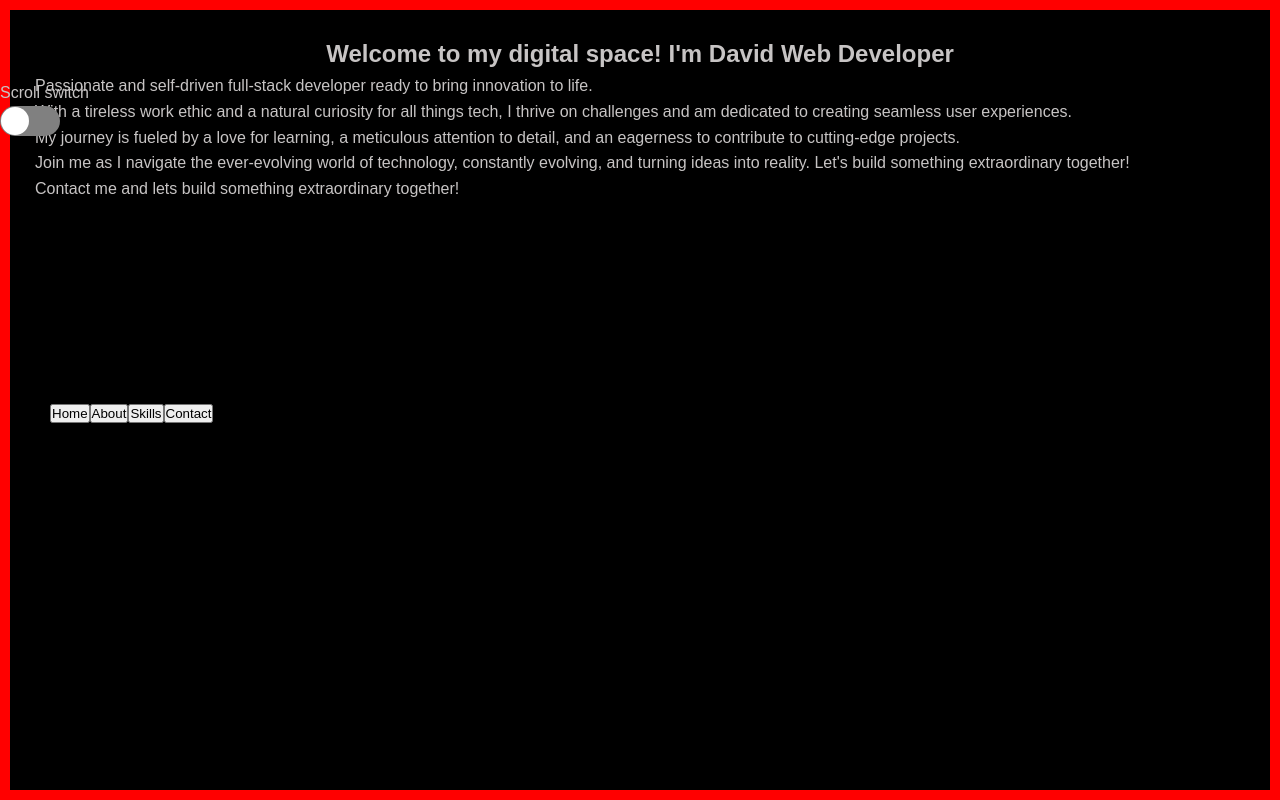
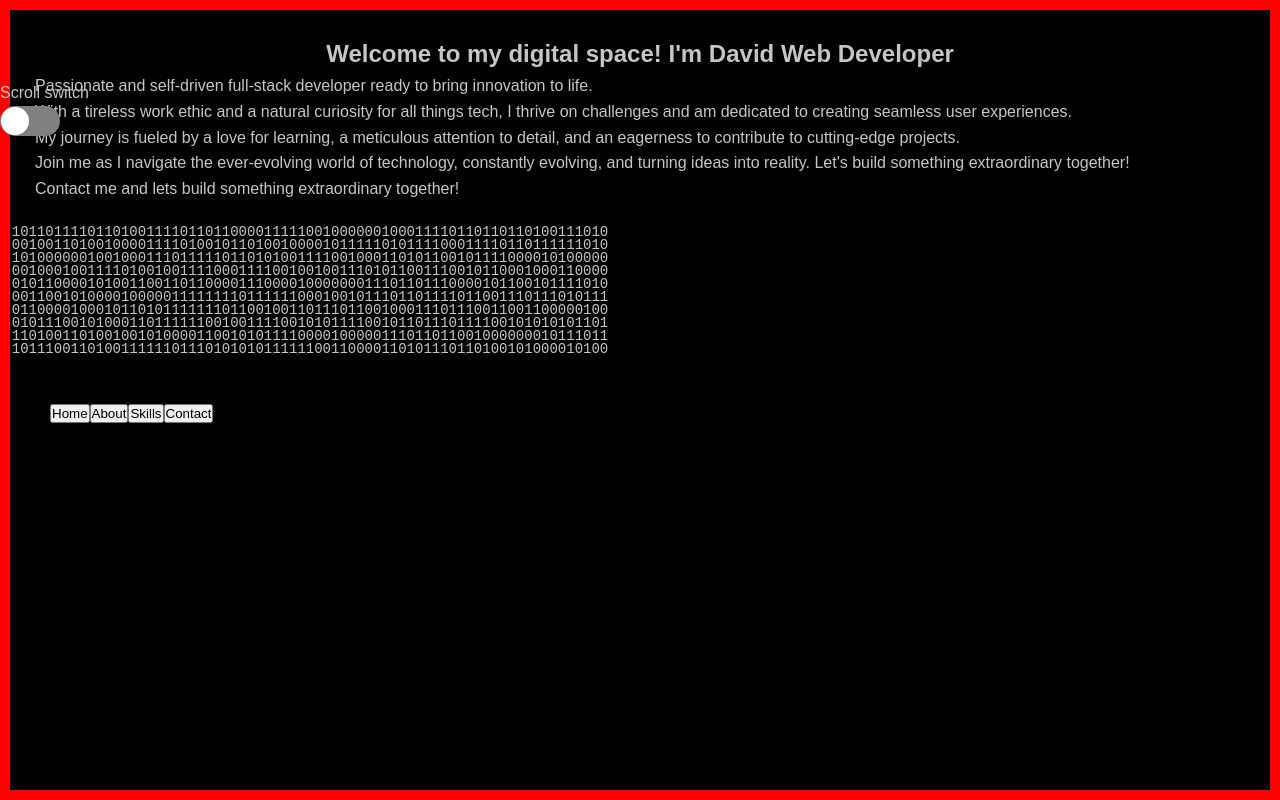
Before and after one commit to Susuvnkl/Portfolio, a React (Vite) app in the folder my-portfolio/: page /#about in a window 1280 px wide. Shown: the top 800 px of the page. Built offline with nearby package versions, Linux system fonts and the light colour scheme.

Commit message:
binary mouse track basic matrix created

```diff
--- /dev/null
+++ b/my-portfolio/src/components/common/BinaryMouseTrack/BinaryMouseTrack.module.scss
@@ -0,0 +1,25 @@
+.binaryMatrix {
+  // display: flex;
+  // align-items: center;
+  // justify-content: center;
+  height: 100%;
+  width: 100%;
+  text-wrap: wrap;
+  overflow: hidden;
+}
+
+.binaryString {
+  height: 100%;
+  width: 100%;
+  font-family: monospace;
+  font-size: 14px; /* Adjust the font size as needed */
+  word-wrap: break-word;
+  text-wrap: wrap;
+  line-height: 13px;
+  text-align: center;
+  opacity: 1;
+  p {
+    margin: 0;
+    padding: 0;
+  }
+}
--- /dev/null
+++ b/my-portfolio/src/components/common/BinaryMouseTrack/BinaryMouseTrack.tsx
@@ -0,0 +1,65 @@
+// BinaryMatrix.tsx
+
+import React, { useState, useEffect, useRef } from "react";
+import styles from "./BinaryMouseTrack.module.scss";
+
+// wrapper must be in size that divides by 13
+
+interface BinaryMatrixProps {
+  textSize: number;
+}
+
+function BinaryMatrix(props: BinaryMatrixProps) {
+  const { textSize } = props;
+
+  const [binaryString, setBinaryString] = useState<string>("");
+  const [componentSize, setComponentSize] = useState<{ width: number; height: number }>({
+    width: 0,
+    height: 0,
+  });
+  const componentRef = useRef<HTMLDivElement>(null);
+
+  useEffect(() => {
+    const updateComponentSize = () => {
+      const element = componentRef.current;
+      if (element) {
+        const { width, height } = element.getBoundingClientRect();
+        setComponentSize({ width, height });
+      }
+    };
+    // Initial size check
+    updateComponentSize();
+
+    // Attach resize event listener to update size on window resize
+    window.addEventListener("resize", updateComponentSize);
+
+    // Cleanup: Remove the resize event listener on component unmount
+    return () => {
+      window.removeEventListener("resize", updateComponentSize);
+    };
+  }, []);
+
+  useEffect(() => {
+    // Function to generate a random binary string based on component size and textSize
+    const generateBinaryString = () => {
+      // const binaryStringLength = componentSize.width * (componentSize.height / 12);
+      const charactersPerLine = Math.floor(componentSize.width / 6); //componentSize.width /  ~ character width
+      const charactersPerColumn = Math.floor(componentSize.height / 13); //componentSize.height /  line-height property
+      // console.log(binaryStringLength);
+      const newBinaryString = Array.from({ length: charactersPerColumn * charactersPerLine }, () =>
+        Math.round(Math.random())
+      ).join("");
+      setBinaryString(newBinaryString);
+    };
+
+    generateBinaryString();
+  }, [componentSize.width, componentSize.height, textSize]);
+
+  return (
+    <div ref={componentRef} className={styles.binaryMatrix}>
+      <p className={styles.binaryString}>{binaryString}</p>
+    </div>
+  );
+}
+
+export default BinaryMatrix;
--- a/my-portfolio/src/pages/HomePage/HomePage.module.scss
+++ b/my-portfolio/src/pages/HomePage/HomePage.module.scss
@@ -19,4 +19,8 @@
       text-align: left;
     }
   }
+  .BinaryMouseTrackContainer {
+    width: 600px;
+    height: 130px;
+  }
 }
--- a/my-portfolio/src/pages/HomePage/HomePage.tsx
+++ b/my-portfolio/src/pages/HomePage/HomePage.tsx
@@ -1,3 +1,4 @@
+import BinaryMatrix from "../../components/common/BinaryMouseTrack/BinaryMouseTrack";
 import styles from "./HomePage.module.scss";
 
 function HomePage() {
@@ -40,6 +41,9 @@ function HomePage() {
             </p>
           </div>
         </div>
+        <div className={styles.BinaryMouseTrackContainer}>
+          <BinaryMatrix textSize={14} />
+        </div>
       </div>
     </div>
   );
```
